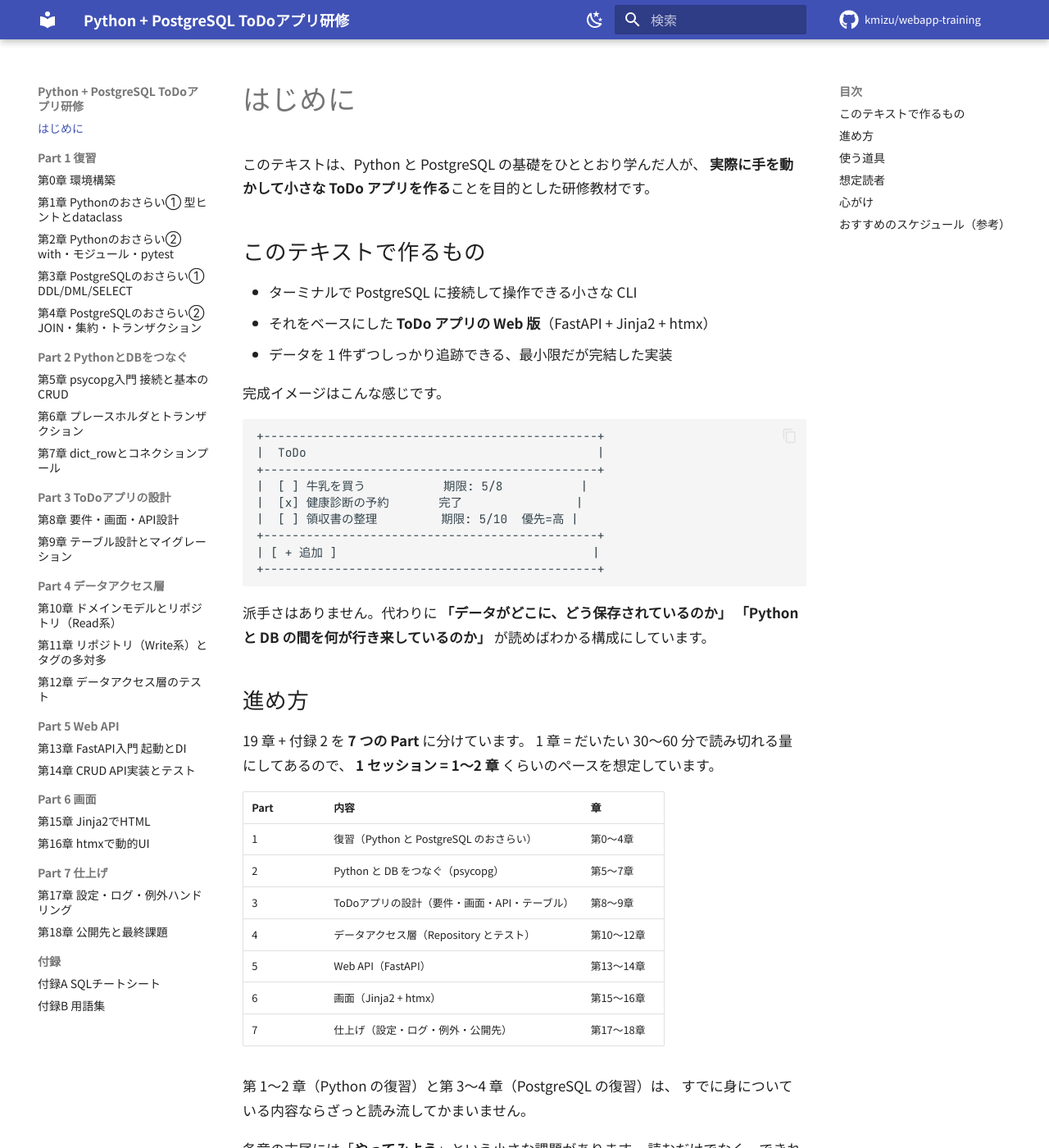
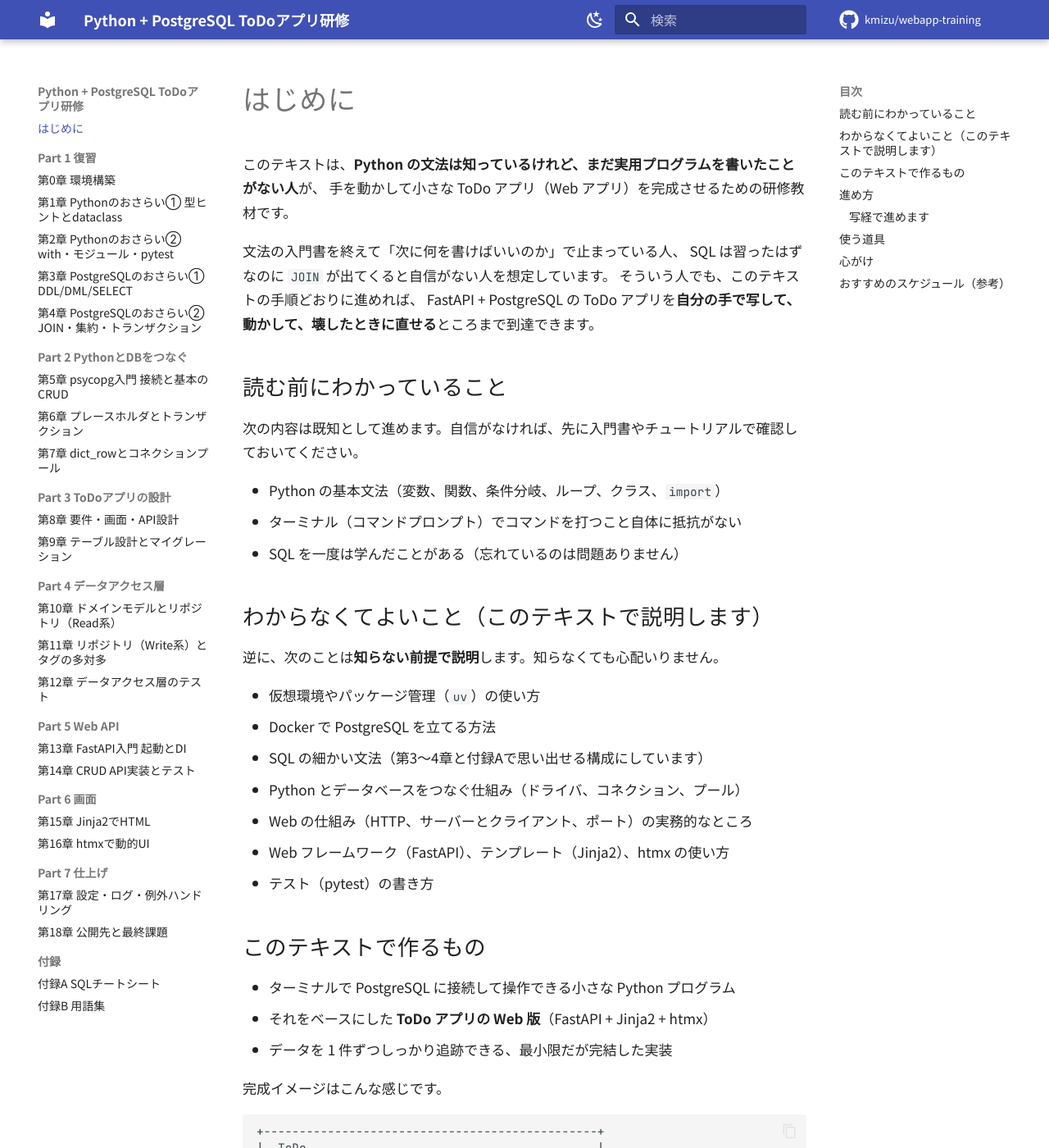
Before and after one commit to kmizu/webapp-training, an MkDocs documentation site: the page built from docs/index.md, in a window 1280 px wide and 1400 px high. Shown: the whole window at 82% size. Built offline with MkDocs 1.6.1 and Material for MkDocs 9.7.7, drawn with Linux system fonts in a browser that asks for light colours; comment, search, counter and statistics services are not loaded; some of the changed text lies outside the part shown.

Commit message:
docs: rewrite index.md for new target audience

```diff
--- a/docs/index.md
+++ b/docs/index.md
@@ -1,11 +1,36 @@
 # はじめに
 
-このテキストは、Python と PostgreSQL の基礎をひととおり学んだ人が、
-**実際に手を動かして小さな ToDo アプリを作る**ことを目的とした研修教材です。
+このテキストは、**Python の文法は知っているけれど、まだ実用プログラムを書いたことがない人**が、
+手を動かして小さな ToDo アプリ（Web アプリ）を完成させるための研修教材です。
+
+文法の入門書を終えて「次に何を書けばいいのか」で止まっている人、
+SQL は習ったはずなのに `JOIN` が出てくると自信がない人を想定しています。
+そういう人でも、このテキストの手順どおりに進めれば、
+FastAPI + PostgreSQL の ToDo アプリを**自分の手で写して、動かして、壊したときに直せる**ところまで到達できます。
+
+## 読む前にわかっていること
+
+次の内容は既知として進めます。自信がなければ、先に入門書やチュートリアルで確認しておいてください。
+
+- Python の基本文法（変数、関数、条件分岐、ループ、クラス、`import`）
+- ターミナル（コマンドプロンプト）でコマンドを打つこと自体に抵抗がない
+- SQL を一度は学んだことがある（忘れているのは問題ありません）
+
+## わからなくてよいこと（このテキストで説明します）
+
+逆に、次のことは**知らない前提で説明**します。知らなくても心配いりません。
+
+- 仮想環境やパッケージ管理（`uv`）の使い方
+- Docker で PostgreSQL を立てる方法
+- SQL の細かい文法（第3〜4章と付録Aで思い出せる構成にしています）
+- Python とデータベースをつなぐ仕組み（ドライバ、コネクション、プール）
+- Web の仕組み（HTTP、サーバーとクライアント、ポート）の実務的なところ
+- Web フレームワーク（FastAPI）、テンプレート（Jinja2）、htmx の使い方
+- テスト（pytest）の書き方
 
 ## このテキストで作るもの
 
-- ターミナルで PostgreSQL に接続して操作できる小さな CLI
+- ターミナルで PostgreSQL に接続して操作できる小さな Python プログラム
 - それをベースにした **ToDo アプリの Web 版**（FastAPI + Jinja2 + htmx）
 - データを 1 件ずつしっかり追跡できる、最小限だが完結した実装
 
@@ -29,12 +54,12 @@
 ## 進め方
 
 19 章 + 付録 2 を **7 つの Part** に分けています。
-1 章 = だいたい 30〜60 分で読み切れる量にしてあるので、
-**1 セッション = 1〜2 章** くらいのペースを想定しています。
+実践がはじめての人でも詰まらないよう、**1 章 = 45〜90 分**で読み切れる量にしてあり、
+**1 セッション = 1 章** くらいのペースを想定しています。
 
 | Part | 内容 | 章 |
 |---|---|---|
-| 1 | 復習（Python と PostgreSQL のおさらい） | 第0〜4章 |
+| 1 | 復習と基礎固め（Python と PostgreSQL のおさらい） | 第0〜4章 |
 | 2 | Python と DB をつなぐ（psycopg） | 第5〜7章 |
 | 3 | ToDoアプリの設計（要件・画面・API・テーブル） | 第8〜9章 |
 | 4 | データアクセス層（Repository とテスト） | 第10〜12章 |
@@ -42,10 +67,24 @@
 | 6 | 画面（Jinja2 + htmx） | 第15〜16章 |
 | 7 | 仕上げ（設定・ログ・例外・公開先） | 第17〜18章 |
 
-第 1〜2 章（Python の復習）と第 3〜4 章（PostgreSQL の復習）は、
-すでに身についている内容ならざっと読み流してかまいません。
+第 1〜2 章（Python）は「文法は知っている」前提で、入門書に載らない実践的な話題
+（型ヒント、dataclass、`with` 文、モジュール分割、pytest）だけを扱います。
+第 3〜4 章（PostgreSQL）は「忘れてしまった」前提で、psql の起動から丁寧にやり直します。
 
-各章の末尾には「**やってみよう**」という小さな課題があります。
+### 写経で進めます
+
+第 10 章以降のアプリ構築パートは**写経式**です。
+
+- 自分の作業ディレクトリ `mytodo/` に、ファイルを 1 つずつ新規作成して写します
+- コードは**全文掲載**しているので、迷うことはありません
+- リポジトリ内の `sample/todo-app/` は**答え合わせ用の完成版**です。
+  動かないときは `diff -ru mytodo/ sample/todo-app/` で差分を確認してください
+
+写経は非効率に見えるかもしれませんが、
+「自分で打ったコードしか、壊れたときに直せない」のが実情です。
+コピー＆ペーストではなく、必ず自分で打ってください。
+
+各章の末尾には「**やってみよう**」という練習問題があります（解答例つき）。
 読むだけでなく、できれば必ず手を動かしてください。
 
 ## 使う道具
@@ -54,7 +93,7 @@
 |---|---|---|
 | 言語 | Python 3.12+ | 型ヒントとデータクラスを活用 |
 | パッケージ管理 | [uv](https://docs.astral.sh/uv/) | `pip` の代わり。速くて壊れにくい |
-| DB | PostgreSQL 16 | Docker か `apt`/`brew` で入れる |
+| DB | PostgreSQL 16 | Docker で立てる（第0章で手順どおりに） |
 | DB ドライバ | [psycopg](https://www.psycopg.org/psycopg3/) v3 | 生 SQL を書く方針 |
 | Web | [FastAPI](https://fastapi.tiangolo.com/) | 型ヒントベースで小さい |
 | テンプレート | Jinja2 | サーバーで HTML を組み立てる |
@@ -64,14 +103,7 @@
 !!! tip "ORM は使いません"
     SQLAlchemy のような ORM もよい選択肢ですが、本研修では
     **「SQL がそのまま見える状態」** を維持するために生 SQL を書きます。
-    前回までに学んだ `JOIN` やサブクエリの感覚が、そのまま実務で生きます。
-
-## 想定読者
-
-- Python の基本（変数、関数、条件分岐、ループ、クラス、`import`）はわかる
-- SQL の基本（`SELECT` / `INSERT` / `UPDATE` / `DELETE` / `JOIN` / `GROUP BY`）はわかる
-- Web の仕組み（HTTP のリクエストとレスポンス）は何となく知っている
-- 「動かして、壊して、直す」のが嫌いではない
+    SQL を忘れかけている人にとっては、むしろこの方が復習になります。
 
 ## 心がけ
 
@@ -83,26 +115,37 @@
 
 きれいに動くコードを書くより、
 **「壊れたときに自分で原因を追える」** ようになることのほうがずっと大切です。
+エラーメッセージは敵ではなく、原因への道しるべです。各章の「つまずきポイント」も
+その練習の一部だと思って読んでください。
 
 それでは、[第 0 章 環境構築](00-setup.md) から始めましょう。
 
 ## おすすめのスケジュール（参考）
 
-毎週 1 セッション（90 分前後）の目安:
+毎週 1 セッション（90 分前後）、1 回 1 章ペースの目安:
 
 | 回 | 章 |
 |---|---|
-| 1 | 第0章（環境構築）+ 第1章（型ヒント・dataclass） |
-| 2 | 第2章（with・モジュール・pytest）+ 第3章（DDL/DML/SELECT） |
-| 3 | 第4章（JOIN・集約・トランザクション）+ 第5章（psycopg入門） |
-| 4 | 第6章（プレースホルダとトランザクション）+ 第7章（プール） |
-| 5 | 第8章（要件・API設計）+ 第9章（テーブル・マイグレーション） |
-| 6 | 第10章（Read系） |
-| 7 | 第11章（Write系・タグ）+ 第12章（テスト） |
-| 8 | 第13章（FastAPI入門） |
-| 9 | 第14章（CRUD実装＋テスト） |
-| 10 | 第15章（Jinja2）+ 第16章（htmx） |
-| 11 | 第17章（仕上げ） |
-| 12 | 第18章（公開先・最終課題） |
+| 1 | 第0章（環境構築） |
+| 2 | 第1章（型ヒント・dataclass） |
+| 3 | 第2章（with・モジュール・pytest） |
+| 4 | 第3章（DDL/DML/SELECT） |
+| 5 | 第4章（JOIN・集約・トランザクション） |
+| 6 | 第5章（psycopg入門） |
+| 7 | 第6章（プレースホルダとトランザクション） |
+| 8 | 第7章（プール） |
+| 9 | 第8章（要件・API設計） |
+| 10 | 第9章（テーブル・マイグレーション） |
+| 11 | 第10章（Read系） |
+| 12 | 第11章（Write系・タグ） |
+| 13 | 第12章（テスト） |
+| 14 | 第13章（FastAPI入門） |
+| 15 | 第14章（CRUD実装＋テスト） |
+| 16 | 第15章（Jinja2） |
+| 17 | 第16章（htmx） |
+| 18 | 第17章（仕上げ） |
+| 19 | 第18章（公開先・最終課題） |
 
-合計 12 回ほどで完走できる見込みです。
+合計 19 回（約 5 か月）ほどで完走できる見込みです。
+余裕がある回は「やってみよう」にじっくり取り組むか、
+自信のある章をまとめて 2 章進めても構いません。
```
